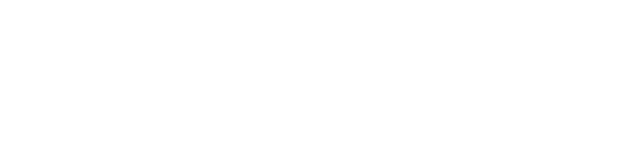
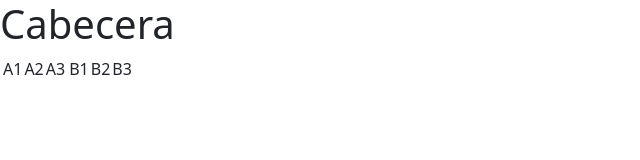
Before and after one commit to JMMB-360/ActIndividualUD3, a plain HTML site: page index.html in a window 1280 px wide. Shown: the whole page, without its empty margins (0-640 px from the left). Drawn offline with nearby package versions, Linux system fonts and the light colour scheme.

Commit message:
Creación de cabecera y una tabla de ejemplo

```diff
--- a/index.html
+++ b/index.html
@@ -18,7 +18,19 @@
     <!-- place navbar here -->
   </header>
   <main>
-
+    <h1>Cabecera</h1>
+    <table>
+        <td>
+            <td>A1</td>
+            <td>A2</td>
+            <td>A3</td>
+        </td>
+        <td>
+            <td>B1</td>
+            <td>B2</td>
+            <td>B3</td>
+        </td>
+    </table>
   </main>
   <footer>
     <!-- place footer here -->
```
